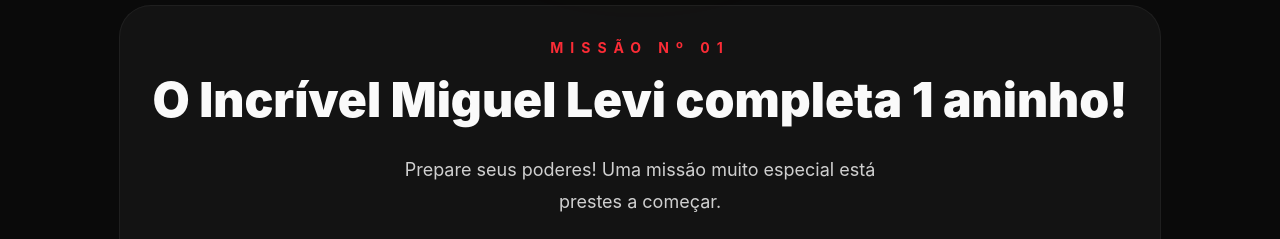
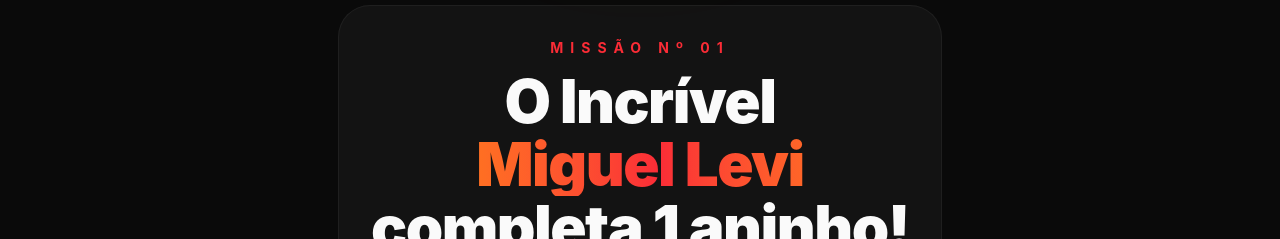
Before and after one commit to jessicaas883-wq/convite-miguel-levi, a Next.js app: page / in a window 1280 px wide. Shown: the part 561-800 px from the top of the page. Built offline with nearby package versions, Linux system fonts and the light colour scheme.

Commit message:
Update page.tsx

```diff
--- a/app/page.tsx
+++ b/app/page.tsx
@@ -38,9 +38,17 @@ export default function Page() {
           Missão Nº 01
         </p>
 
-        <h1 className="text-4xl font-black leading-tight sm:text-5xl">
-          O Incrível Miguel Levi completa 1 aninho!
-        </h1>
+       <h1 className="text-4xl font-black leading-[1.05] tracking-tight sm:text-5xl md:text-6xl">
+  <span className="block">O Incrível</span>
+
+  <span className="block whitespace-nowrap bg-gradient-to-r from-red-500 via-yellow-400 to-red-500 bg-[length:200%_auto] bg-clip-text text-transparent text-[clamp(2rem,10vw,3.75rem)] [animation:shimmer_3s_linear_infinite]">
+    Miguel Levi
+  </span>
+
+  <span className="block whitespace-nowrap">
+    completa 1 aninho!
+  </span>
+</h1>
 
         <p className="mx-auto mt-6 max-w-lg text-lg leading-8 text-white/80">
           Prepare seus poderes! Uma missão muito especial está prestes a
```
